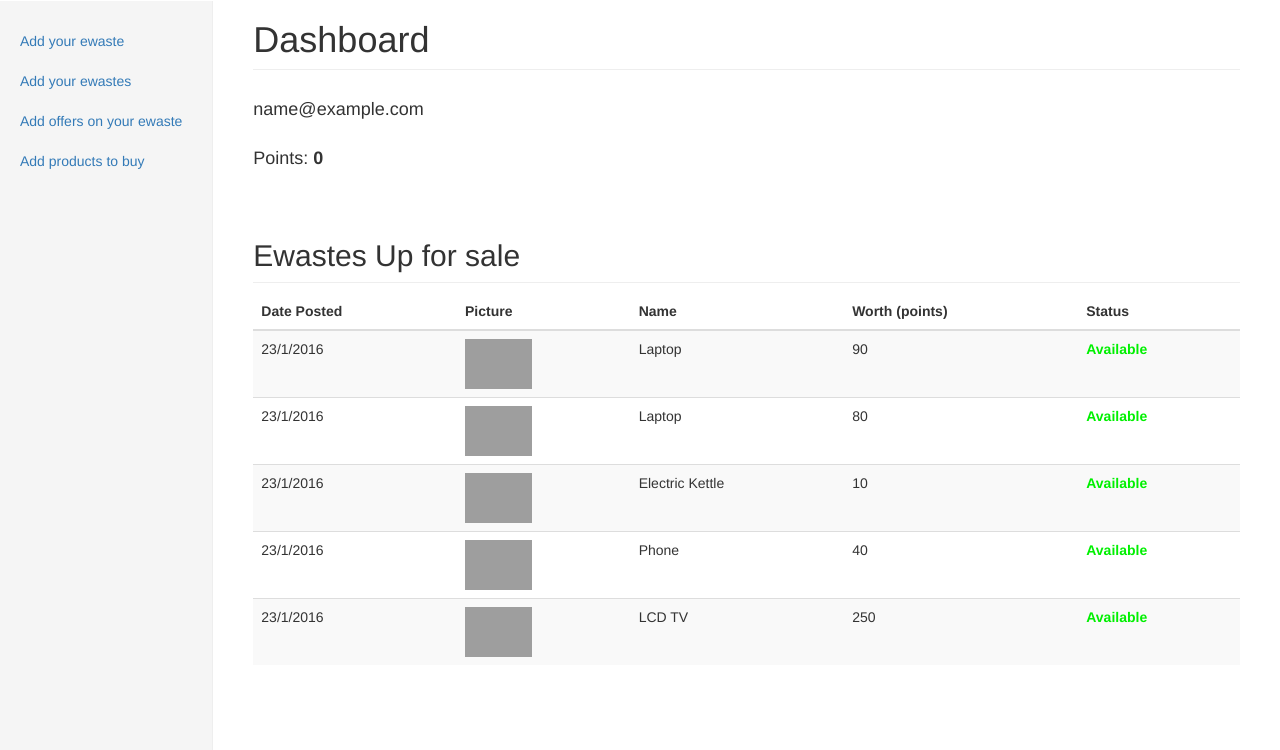
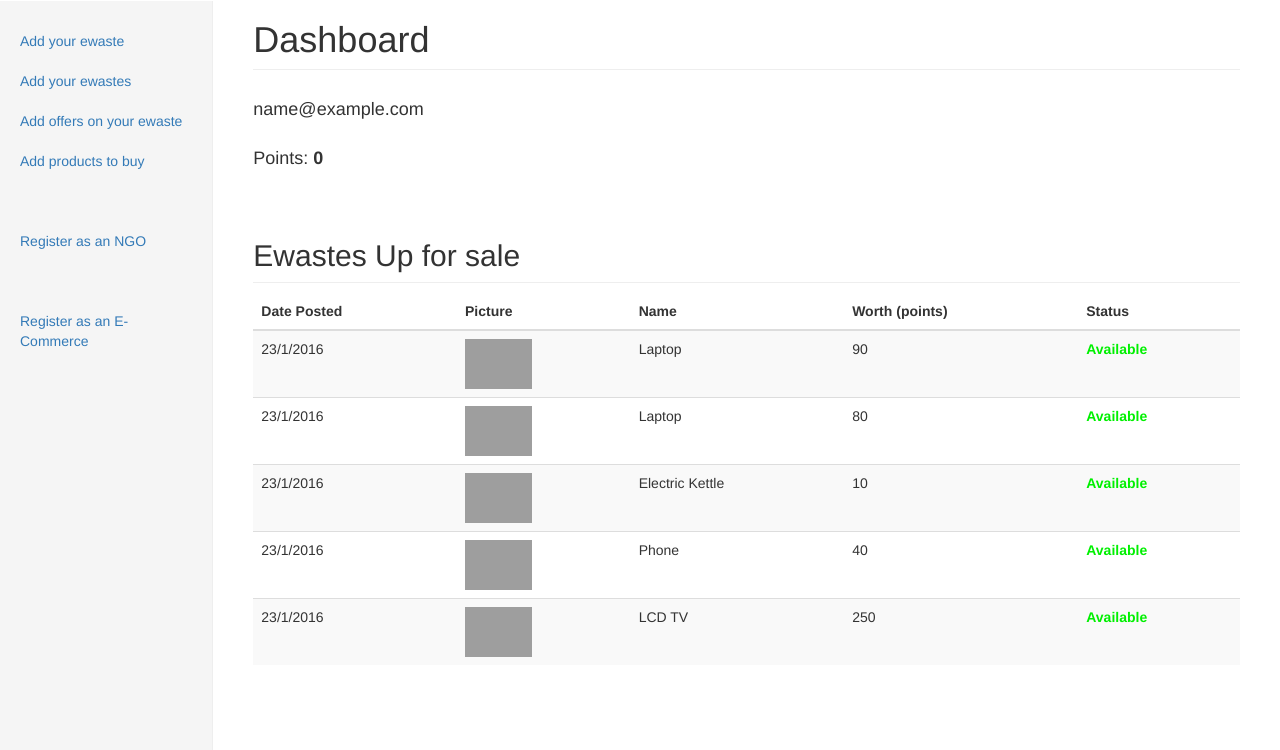
Before and after one commit to Lohit13/evs, a Django app: page /user/ in a window 1280 px wide. Shown: the part 50-800 px from the top of the page. Run offline with Django 3.2, Linux system fonts and the light colour scheme; the visitor is signed in with stand-in values (Sample User, id 1); data comes from the database, SQL or seed files in the repository; data that the repository does not hold is empty; parts of the project's set-up code (start-up, migrations or seed data) failed here and were passed over; some libraries are stand-ins or nearby versions; grey boxes are pictures that could not be loaded.

Commit message:
added option to register as NGO/Ecom

```diff
--- a/userside/templates/base.html
+++ b/userside/templates/base.html
@@ -64,23 +64,26 @@
       <div class="row">
         <div class="col-sm-3 col-md-2 sidebar">
           <ul class="nav nav-sidebar">
-
       			<li><a href="/user/add">Add your ewaste</a></li>
       			<li><a href="/user/view">Add your ewastes</a></li>
       			<li><a href="/user/viewoffers">Add offers on your ewaste</a></li>
       			<li><a href="/user/viewproducts">Add products to buy</a></li>
-
       			{% if userprofile.isNgo %}
               <br/><br/>
         			<li><a><h4>NGO privileges</h4></a></li>
         			<li><a href="/ngo/view/">View waste</a> </li>
+      			{% else %}
+              <br/><br/>
+              <li><a href="/register/ngo/">Register as an NGO</a> </li>
             {% endif %}
-
       			{% if userprofile.isEcom %}
               <br/><br/>
         			<li><a><h4>E-Commerce privileges </h4></a></li>
         			<li><a href="/ecom/add/">Add a product to sell</a> </li>
         			<li><a href="/ecom/view/">View your products</a> </li>
+      			{% else %}
+              <br/><br/>
+              <li><a href="/register/ecom/">Register as an E-Commerce</a> </li>
             {% endif %}
           </ul>
         </div>
```
Lines whose indentation alone changed are shown as unchanged.
